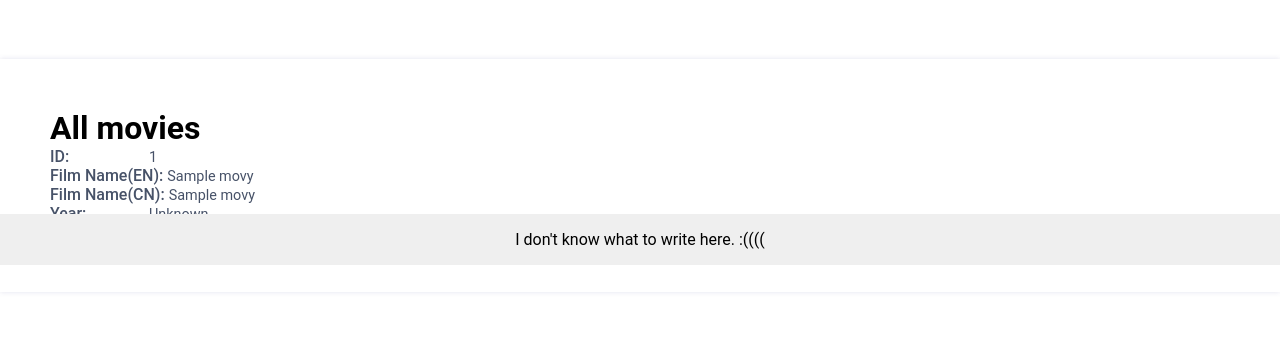
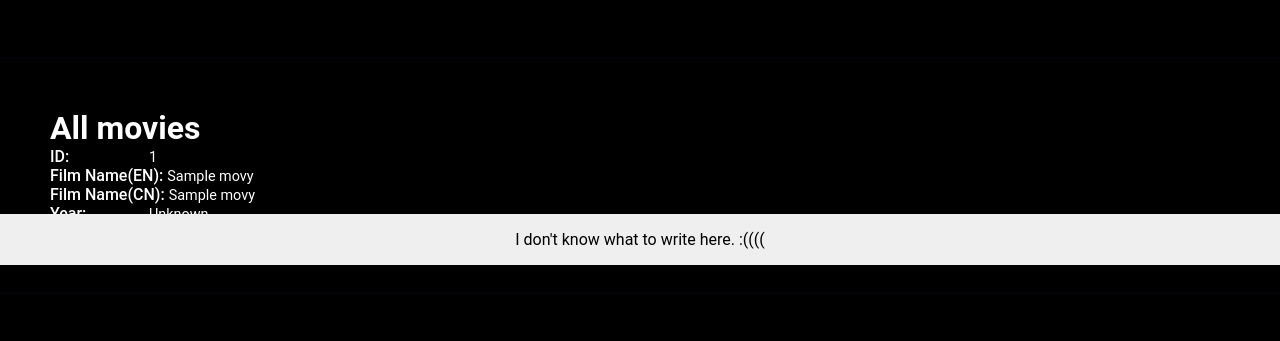
Before and after one commit to robertzm/VideoWebDemo, a Flask app: a page that uses app/templates/home/home.html in a window 1280 px wide. Shown: the part 535-876 px from the top of the page. Run offline with Flask 2, Linux system fonts and the light colour scheme; tables that the repository leaves empty hold one stand-in row (values such as "Sample post"); parts of the project's set-up code (start-up, migrations or seed data) failed here and were passed over.

Commit message:
change background to dark

```diff
--- a/app/static/html/nav.html
+++ b/app/static/html/nav.html
@@ -19,9 +19,7 @@
 
 <footer>
     <div class="footer">
-        <p>
-            I don't know what to write here. :((((
-        </p>
+            I don't know what to write here. :(((( copyright 2021
     </div>
 </footer>
 </body>
--- a/app/static/style.css
+++ b/app/static/style.css
@@ -1,7 +1,9 @@
 /* ==========================================================================
    #Custom HTML5 Video Player
    ========================================================================== */
-
+h1 {
+  color:#FFF;
+}
 :root {
   --youtube-red: #FE0900;
 }
@@ -27,6 +29,7 @@ body {
   height: 100%;
   justify-content: center;
   align-items: center;
+  background-color: #000;
 }
 
 .video-container {
@@ -303,7 +306,7 @@ svg {
 .movie-list-container {
     display: inline-block;
     clear: left;
-    background: white;
+    background: #000;
     width: 100%;
     margin: 80px auto 0;
     box-shadow: 0 0 5px rgba(65,67,144,0.15);
@@ -329,7 +332,11 @@ li {
     text-overflow: ellipsis;
     width: 100%;
     overflow: hidden;
-    color: #475268;
+    color: #FFF;
+}
+
+a {
+    color: #FFF;
 }
 
 .field-name {
--- a/app/templates/home/home.html
+++ b/app/templates/home/home.html
@@ -22,9 +22,7 @@
 
 <footer>
     <div class="footer">
-        <p>
             I don't know what to write here. :((((
-        </p>
     </div>
 </footer>
 </body>
--- a/app/templates/home/index.html
+++ b/app/templates/home/index.html
@@ -8,10 +8,12 @@
             <use href="#pause"></use>
         </svg>
     </div>
+    <div class="movie-title">
+        <h1>
+            {{file}}
+        </h1>
+    </div>
 
-    <h1>
-        {{file}}
-    </h1>
     <video controls class="video" id="video" preload="metadata">
         <source src="{{ url_for('static', filename= file) }}" type="video/webm"/>
         <!-- track src="{{ url_for('static', filename='subtitle/tenet.vtt') }}" label="English" kind="captions" scrlang="en-CN" default / -->
```
